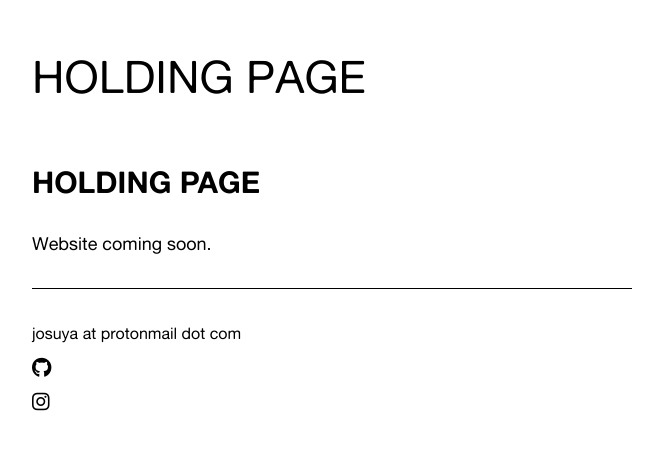
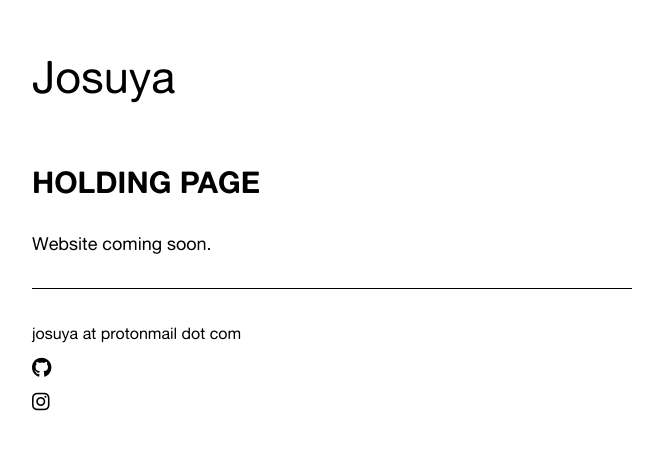
Before and after one commit to jo-su-ya/jo-su-ya.github.io, a Jekyll site: the page built from index.markdown, in a window 1280 px wide. Shown: the top 450 px of the page, without its empty margins (58-721 px from the left). Built offline with Jekyll 4.4.1, drawn with Linux system fonts in a browser that asks for light colours; nearby versions of some CDN libraries; our own code applies the rules of GitHub Pages for plain Markdown files.

Commit message:
update home title

```diff
--- a/_includes/icon-github.html
+++ /dev/null
@@ -1 +0,0 @@
-<a href="https://github.com/{{ include.username }}"><span class="icon icon--github">{% include icon-github.svg %}</span><span class="username">{{ include.username }}</span></a>
--- a/_includes/icon-twitter.html
+++ /dev/null
@@ -1 +0,0 @@
-<a href="https://twitter.com/{{ include.username }}"><span class="icon icon--twitter">{% include icon-twitter.svg %}</span><span class="username">{{ include.username }}</span></a>
--- a/index.markdown
+++ b/index.markdown
@@ -3,6 +3,7 @@
 # To modify the layout, see https://jekyllrb.com/docs/themes/#overriding-theme-defaults
 
 layout: home
+title: josuya
 ---
 
 ## HOLDING PAGE
```
Also changed, not shown: _includes/icon-github.svg (deleted), _includes/icon-twitter.svg (deleted).
